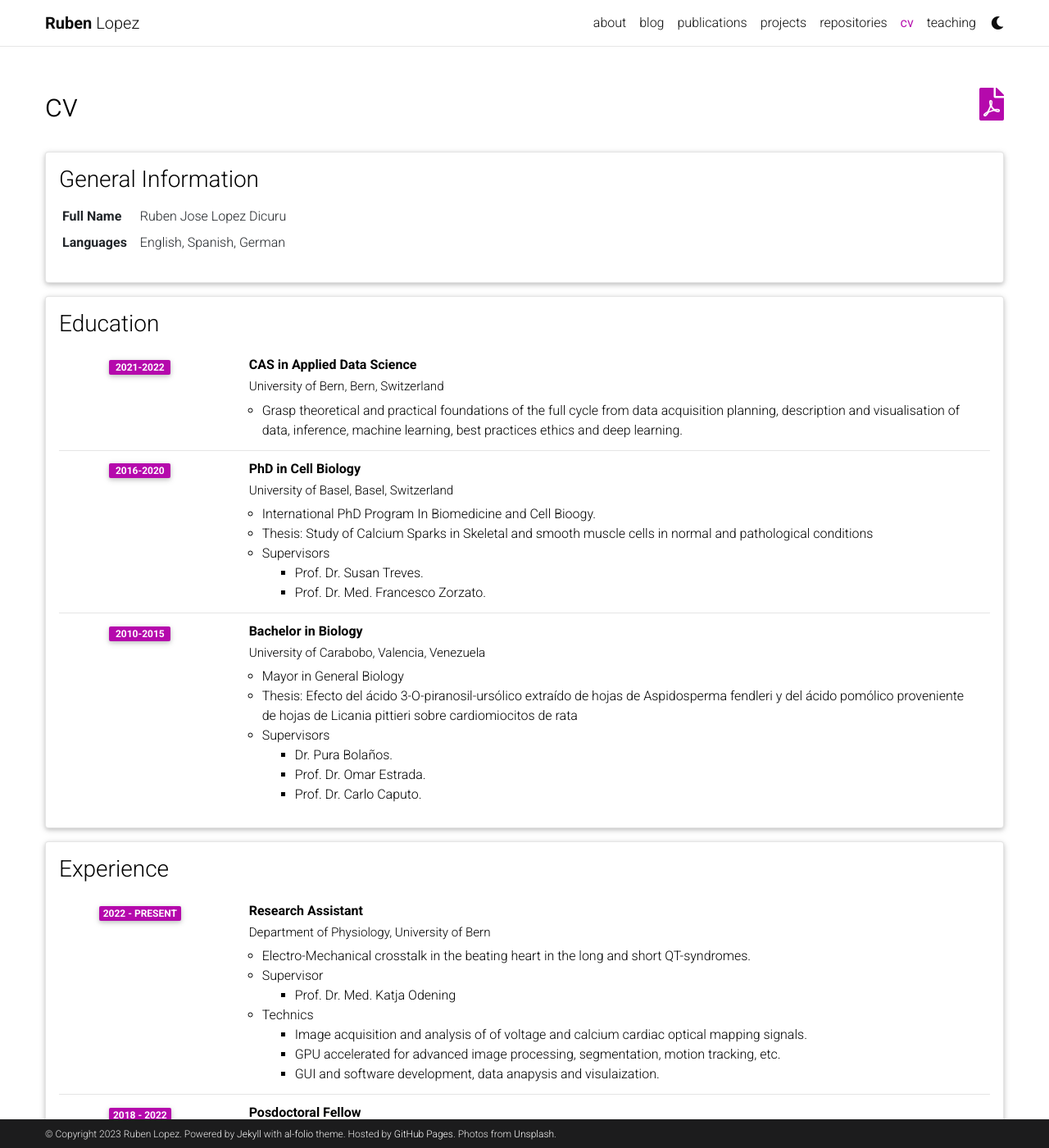
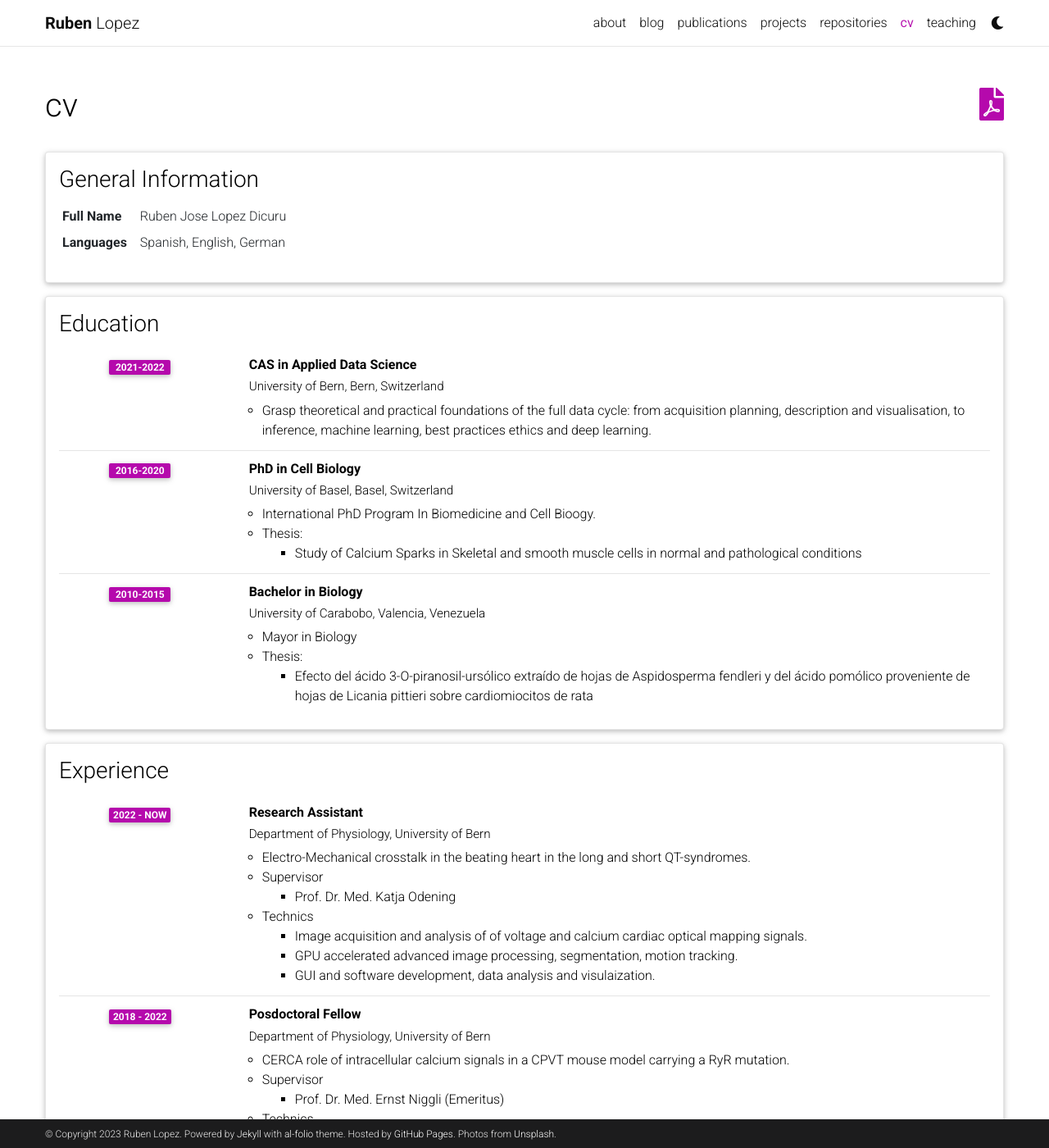
Before and after one commit to rjlopez2/my_site, a Jekyll site: the page built from _pages/cv.md, in a window 1280 px wide and 1400 px high. Shown: the whole window at 82% size. Built offline with Jekyll 4.4.1, drawn with Linux system fonts in a browser that asks for light colours; comment, search, counter and statistics services are not loaded; a style sheet for code colours, icons or effects is not loaded; some of the changed text lies outside the part shown.

Commit message:
polsih style and add projects/awards/hobbies

```diff
--- a/_data/cv.yml
+++ b/_data/cv.yml
@@ -6,7 +6,7 @@
     # - name: Date of Birth
     #   value: 14th March 1879
     - name: Languages
-      value: English, Spanish, German
+      value: Spanish, English, German
 
 - title: Education
   type: time_table
@@ -15,28 +15,25 @@
       institution: University of Bern, Bern, Switzerland
       year: 2021-2022
       description:
-        - Grasp theoretical and practical foundations of the full cycle from data acquisition planning, description and visualisation of data, inference, machine learning, best practices ethics and deep learning.
+        - "Grasp theoretical and practical foundations of the full data cycle: from acquisition planning, description and visualisation, to inference, machine learning, best practices ethics and deep learning."
     - title: PhD in Cell Biology
       institution: University of Basel, Basel, Switzerland
       year: 2016-2020
       description:
         - International PhD Program In Biomedicine and Cell Bioogy.
-        - "Thesis: Study of Calcium Sparks in Skeletal and smooth muscle cells in normal and pathological conditions"
-        - title: Supervisors
+        - title: "Thesis:"
           contents:
-            - Prof. Dr. Susan Treves.
-            - Prof. Dr. Med. Francesco Zorzato.
+            -  Study of Calcium Sparks in Skeletal and smooth muscle cells in normal and pathological conditions
+
     - title: Bachelor in Biology
       institution: University of Carabobo, Valencia, Venezuela
       year: 2010-2015
       description:
-        - Mayor in General Biology
-        - "Thesis: Efecto del ácido 3-O-piranosil-ursólico extraído de hojas de Aspidosperma fendleri y del ácido pomólico proveniente de hojas de Licania pittieri sobre cardiomiocitos de rata"
-        - title: Supervisors
+        - Mayor in Biology
+        - title: "Thesis:"
           contents:
-            - Dr. Pura Bolaños.
-            - Prof. Dr. Omar Estrada.
-            - Prof. Dr. Carlo Caputo.
+            - Efecto del ácido 3-O-piranosil-ursólico extraído de hojas de Aspidosperma fendleri y del ácido pomólico proveniente de hojas de Licania pittieri sobre cardiomiocitos de rata
+
 
 
 - title: Experience
@@ -44,7 +41,7 @@
   contents:
     - title: Research Assistant
       institution: Department of Physiology, University of Bern
-      year: 2022 - Present
+      year: 2022 - Now
       description:
         - Electro-Mechanical crosstalk in the beating heart in the long and short QT-syndromes.
         - title: Supervisor
@@ -53,8 +50,8 @@
         - title: Technics
           contents:
             - Image acquisition and analysis of of voltage and calcium cardiac optical mapping signals.
-            - GPU accelerated for advanced image processing, segmentation, motion tracking, etc.
-            - GUI and software development, data anapysis and visulaization.
+            - GPU accelerated advanced image processing, segmentation, motion tracking.
+            - GUI and software development, data analysis and visulaization.
     - title: Posdoctoral Fellow
       institution: Department of Physiology, University of Bern
       year: 2018 - 2022
@@ -77,6 +74,7 @@
         - title: Supervisor
           contents:
             - Prof. Dr. Susan Treves.
+            - Prof. Dr. Med. Francesco Zorzato.
         - title: Technics
           contents:
             - Calcium signaling
@@ -87,34 +85,34 @@
 - title: Open Source Projects
   type: time_table
   contents:
-    - title: <a href="https://github.com/alshedivat/al-folio">al-folio</a>
-      year: 2015-now
-      description: A beautiful, simple, clean, and responsive Jekyll theme for academics.
+    - title: <a href="https://github.com/rjlopez2/napari-omaas#napari-omaas">napari-omaas</a>
+      year: 2022-now
+      description: A napari plugin to acquire and analyze optical mapping data.
+    - title: <a href="https://github.com/rjlopez2/napari-sif-reader#napari-sif-reader">napari-sif-reader</a>
+      year: 2022-now
+      description: A napari plugin to read .sif format files from Andor Technology .
 
 - title: Honors and Awards
   type: time_table
   contents:
-    - year: 1921
+    - year: 2015
       items:
-        - Nobel Prize in Physics
-        - Matteucci Medal
-    - year: 2029
-      items:
-        - Max Planck Medal
+        - Gordon Research Conferences Travel Grant
 
-- title: Academic Interests
-  type: nested_list
-  contents:
-    - title: Topic 1.
-      items:
-        - Description 1.
-        - Description 2.
-    - title: Topic 2.
-      items:
-        - Description 1.
-        - Description 2.
+# - title: Academic Interests
+#   type: nested_list
+#   contents:
+#     - title: Topic 1.
+#       items:
+#         - Description 1.
+#         - Description 2.
+#     - title: Topic 2.
+#       items:
+#         - Description 1.
+#         - Description 2.
 
 - title: Other Interests
   type: list
   contents:
-    - <u>Hobbies:</u> Hobby 1, Hobby 2, etc.
+    # - <u>Hobbies:</u> Hobby 1, Hobby 2, etc.
+    - Birthwatching, Astrophotography, analog photography, traveling.
```
